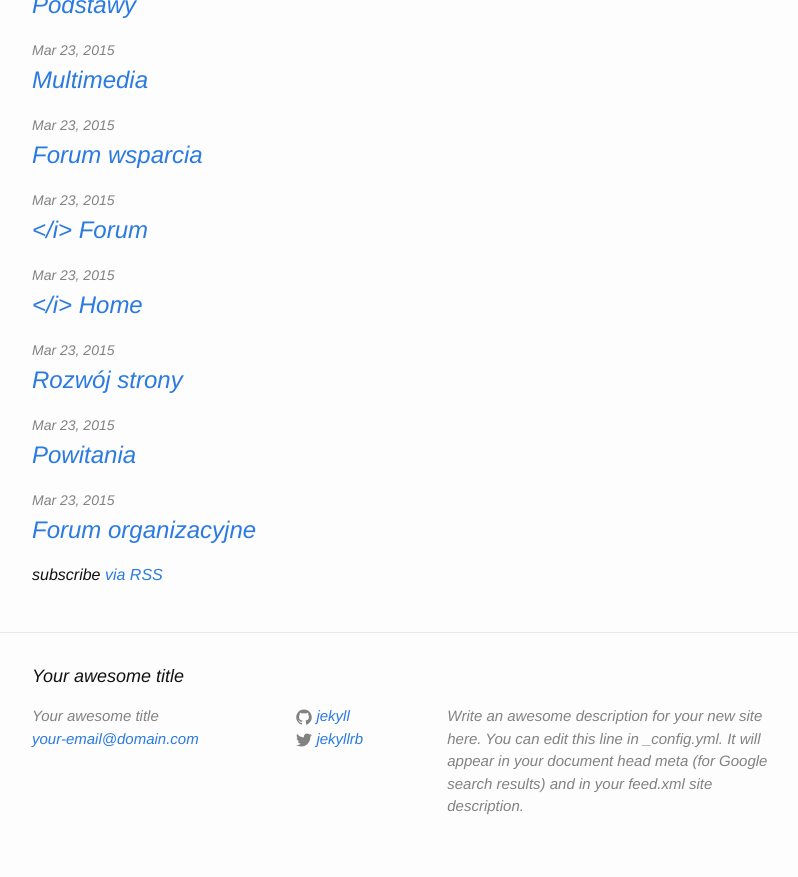
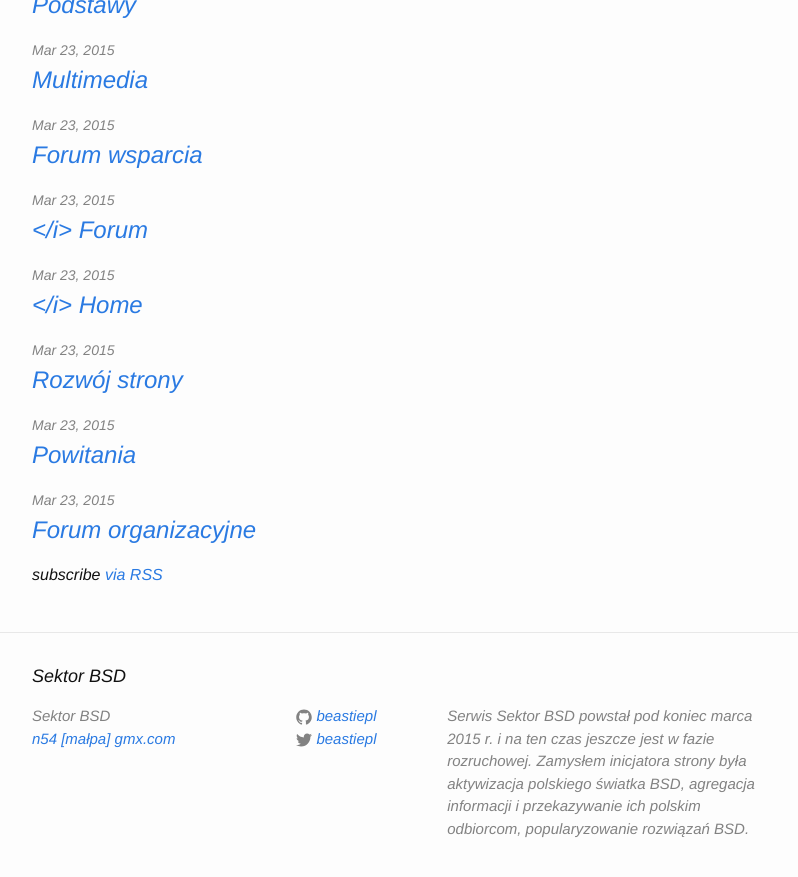
Before and after one commit to mulander/www, a Jekyll site: the page built from index.html, in a window 1280 px wide and 900 px high, scrolled down 30427 px. Shown: the top 877 px of the window, without its empty margins (238-1036 px from the left). Built offline with Jekyll 4.4.1, drawn with Linux system fonts in a browser that asks for light colours; some of the changed text lies outside the part shown.

Commit message:
Add description, title and contact details

```diff
--- a/_config.yml
+++ b/_config.yml
@@ -6,16 +6,14 @@
 # 'jekyll serve'. If you change this file, please restart the server process.
 
 # Site settings
-title: Your awesome title
-email: your-email@domain.com
+title: Sektor BSD
+email: n54 [małpa] gmx.com
 description: > # this means to ignore newlines until "baseurl:"
-  Write an awesome description for your new site here. You can edit this
-  line in _config.yml. It will appear in your document head meta (for
-  Google search results) and in your feed.xml site description.
+  Serwis Sektor BSD powstał pod koniec marca 2015 r. i na ten czas jeszcze jest w fazie rozruchowej. Zamysłem inicjatora strony była aktywizacja polskiego światka BSD, agregacja informacji i przekazywanie ich polskim odbiorcom, popularyzowanie rozwiązań BSD.
 baseurl: "" # the subpath of your site, e.g. /blog
-url: "http://yourdomain.com" # the base hostname & protocol for your site
-twitter_username: jekyllrb
-github_username:  jekyll
+url: "http://beastie.pl" # the base hostname & protocol for your site
+twitter_username: beastiepl
+github_username:  beastiepl
 
 # Build settings
 markdown: kramdown
```
